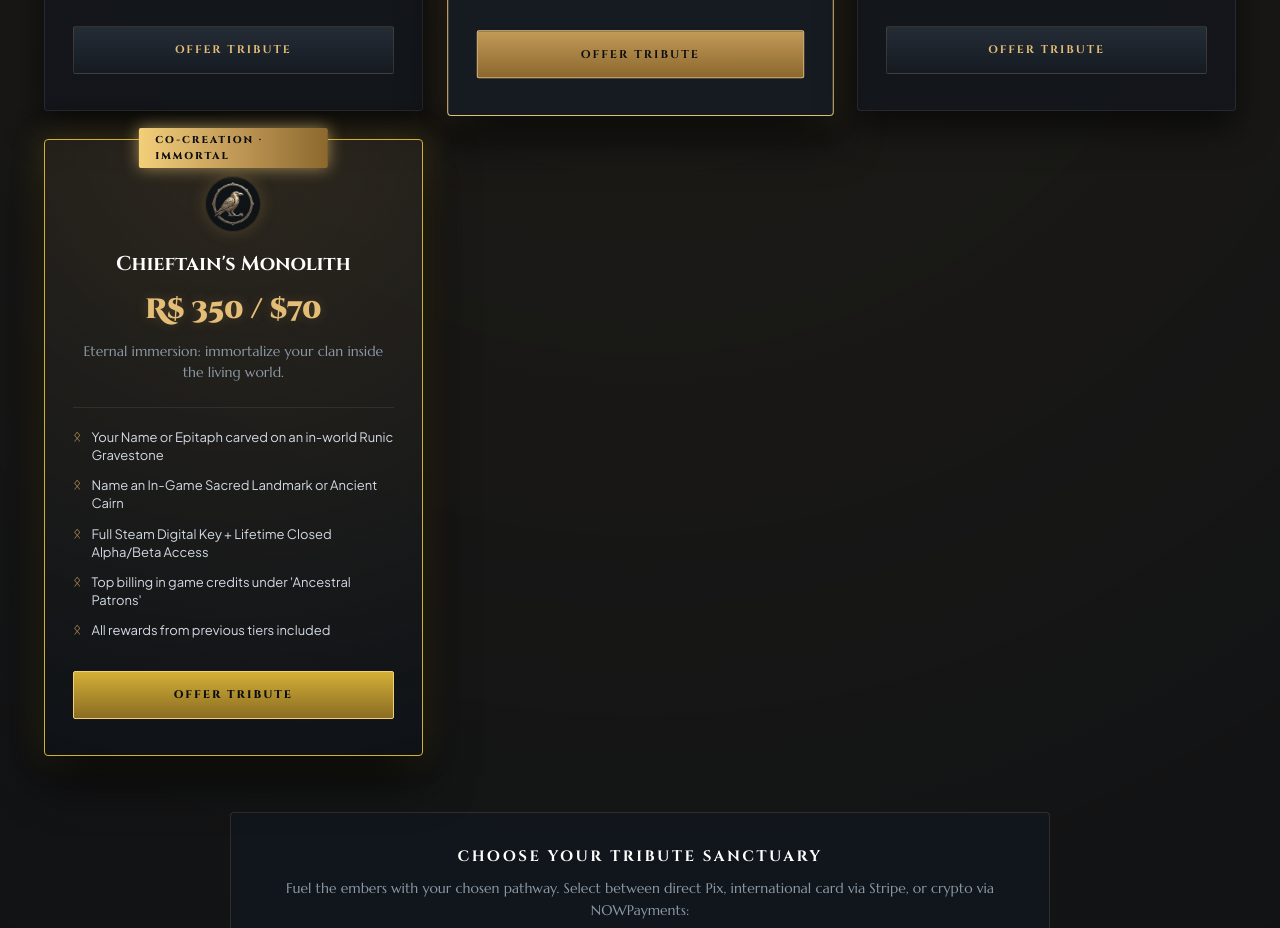
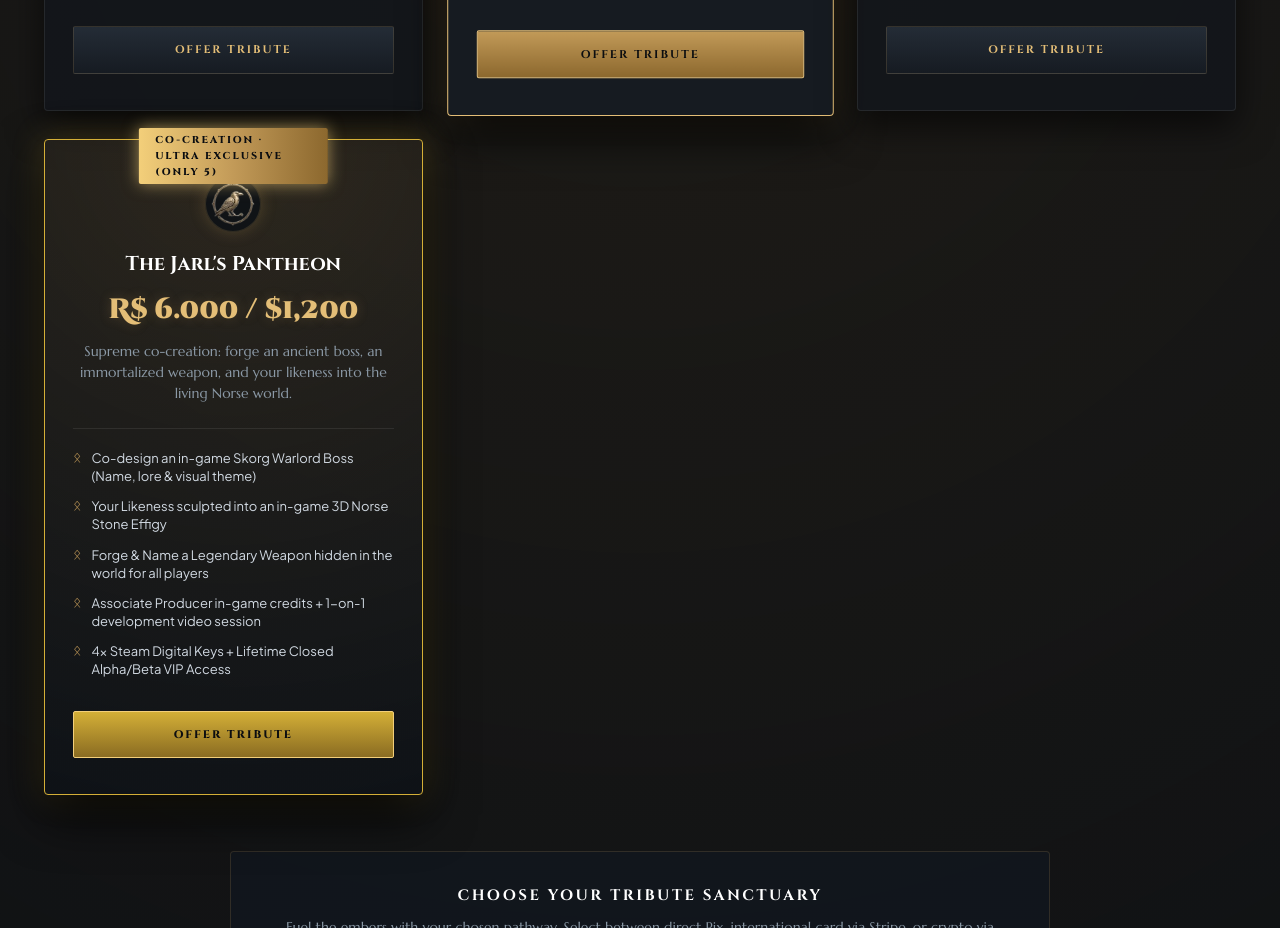
Before and after one commit to wildgardgame-del/wildgardpage, a plain HTML site: page index.html in a window 1280 px wide. Shown: the part 4988-5916 px from the top of the page. Drawn offline with Linux system fonts and the light colour scheme.

Commit message:
Upgrade Co-Creation tier to The Jarl Pantheon (,200 / R$ 6.000) with boss design and 3D likeness

```diff
--- a/index.html
+++ b/index.html
@@ -460,25 +460,25 @@
           <a href="https://donate.stripe.com/eVq3cxgJX0yBaT3bCY1ck00" target="_blank" rel="noopener" class="btn-donate-tier" data-i18n="btn_choose_tier">OFFER TRIBUTE</a>
         </div>
 
-        <!-- Tier 4 (Legendary Co-creation) -->
+        <!-- Tier 4 (Legendary Co-creation: The Jarl's Pantheon) -->
         <div class="donate-card legendary">
-          <span class="featured-badge legendary-badge" data-i18n="badge_legendary">CO-CREATION · IMMORTAL</span>
+          <span class="featured-badge legendary-badge" data-i18n="badge_legendary">CO-CREATION · ULTRA EXCLUSIVE (ONLY 5)</span>
           <div class="donate-header">
             <div class="donate-medallion-wrap">
-              <img src="assets/5.png" alt="Chieftain's Monolith" class="donate-medallion">
+              <img src="assets/5.png" alt="The Jarl's Pantheon" class="donate-medallion">
             </div>
-            <h3 class="tier-title" data-i18n="t4_title">Chieftain's Monolith</h3>
-            <div class="tier-price" data-i18n="t4_price">R$ 350 / $70</div>
-            <p class="tier-desc" data-i18n="t4_desc">Eternal immersion: immortalize your clan inside the living world.</p>
+            <h3 class="tier-title" data-i18n="t4_title">The Jarl's Pantheon</h3>
+            <div class="tier-price" data-i18n="t4_price">R$ 6.000 / $1,200</div>
+            <p class="tier-desc" data-i18n="t4_desc">Supreme co-creation: forge an ancient boss, an immortalized weapon, and your likeness into the living Norse world.</p>
           </div>
           <ul class="tier-perks-list">
-            <li><span class="perk-rune">ᛟ</span> <span data-i18n="t4_p1">Your Name or Epitaph carved on an in-world Runic Gravestone</span></li>
-            <li><span class="perk-rune">ᛟ</span> <span data-i18n="t4_p2">Name an In-Game Sacred Landmark or Ancient Cairn</span></li>
-            <li><span class="perk-rune">ᛟ</span> <span data-i18n="t4_p3">Full Steam Digital Key + Lifetime Closed Alpha/Beta Access</span></li>
-            <li><span class="perk-rune">ᛟ</span> <span data-i18n="t4_p4">Top billing in game credits under "Ancestral Patrons"</span></li>
-            <li><span class="perk-rune">ᛟ</span> <span data-i18n="t4_p5">All rewards from previous tiers included</span></li>
+            <li><span class="perk-rune">ᛟ</span> <span data-i18n="t4_p1">Co-design an in-game Skorg Warlord Boss (Name, lore & visual theme)</span></li>
+            <li><span class="perk-rune">ᛟ</span> <span data-i18n="t4_p2">Your Likeness sculpted into an in-game 3D Norse Stone Effigy</span></li>
+            <li><span class="perk-rune">ᛟ</span> <span data-i18n="t4_p3">Forge & Name a Legendary Weapon hidden in the world for all players</span></li>
+            <li><span class="perk-rune">ᛟ</span> <span data-i18n="t4_p4">Associate Producer in-game credits + 1-on-1 development video session</span></li>
+            <li><span class="perk-rune">ᛟ</span> <span data-i18n="t4_p5">4x Steam Digital Keys + Lifetime Closed Alpha/Beta VIP Access</span></li>
           </ul>
-          <a href="https://donate.stripe.com/eVq3cxgJX0yBaT3bCY1ck00" target="_blank" rel="noopener" class="btn-donate-tier" data-i18n="btn_choose_tier">OFFER TRIBUTE</a>
+          <a href="https://donate.stripe.com/eVq3cxgJX0yBaT3bCY1ck00" target="_blank" rel="noopener" class="btn-donate-tier" data-i18n="btn_choose_tier">CLAIM THE JARL'S MANTLE</a>
         </div>
       </div>
 
--- a/main.js
+++ b/main.js
@@ -117,16 +117,16 @@ const TRANSLATIONS = {
     t3_p1: "Full Steam Digital Key for Wildgard upon official release",
     t3_p2: "Commemorative in-game credits as an Honored Patron",
     t3_p3: "All rewards from previous tiers included",
-    t4_title: "Chieftain's Monolith",
-    t4_price: "R$ 350 / $70",
-    t4_desc: "Eternal immersion: immortalize your clan inside the living world.",
-    t4_p1: "Your Name or Epitaph carved on an in-world Runic Gravestone",
-    t4_p2: "Name an In-Game Sacred Landmark or Ancient Cairn",
-    t4_p3: "Full Steam Digital Key + Lifetime Closed Alpha/Beta Access",
-    t4_p4: "Top billing in game credits under 'Ancestral Patrons'",
-    t4_p5: "All rewards from previous tiers included",
+    t4_title: "The Jarl's Pantheon",
+    t4_price: "R$ 6.000 / $1,200",
+    t4_desc: "Supreme co-creation: forge an ancient boss, an immortalized weapon, and your likeness into the living Norse world.",
+    t4_p1: "Co-design an in-game Skorg Warlord Boss (Name, lore & visual theme)",
+    t4_p2: "Your Likeness sculpted into an in-game 3D Norse Stone Effigy",
+    t4_p3: "Forge & Name a Legendary Weapon hidden in the world for all players",
+    t4_p4: "Associate Producer in-game credits + 1-on-1 development video session",
+    t4_p5: "4x Steam Digital Keys + Lifetime Closed Alpha/Beta VIP Access",
     badge_most_popular: "RECOMMENDED",
-    badge_legendary: "CO-CREATION · IMMORTAL",
+    badge_legendary: "CO-CREATION · ULTRA EXCLUSIVE (ONLY 5)",
     btn_choose_tier: "OFFER TRIBUTE",
     support_sanctuary_title: "CHOOSE YOUR TRIBUTE SANCTUARY",
     support_sanctuary_desc: "Fuel the embers with your chosen pathway. Select between direct Pix, international card via Stripe, or crypto via NOWPayments:",
@@ -275,16 +275,16 @@ const TRANSLATIONS = {
     t3_p1: "Chave Digital Steam completa de Wildgard no lançamento oficial",
     t3_p2: "Nome em destaque nos créditos como Patrono de Honra",
     t3_p3: "Todas as recompensas dos tiers anteriores incluídas",
-    t4_title: "Monólito do Chefe de Clã",
-    t4_price: "R$ 350 / $70",
-    t4_desc: "Imersão eterna: imortalize o seu clã dentro do mundo vivo de Wildgard.",
-    t4_p1: "Seu Nome ou Epitáfio esculpido em uma Lápide Rúnica nos ermos do jogo",
-    t4_p2: "Batize um Ponto Sagrado de Interesse ou Monólito Antigo no mapa",
-    t4_p3: "Chave Digital Steam completa + Acesso vitalício a todos os Alphas/Betas",
-    t4_p4: "Créditos principais em destaque sob a seção 'Patronos Ancestrais'",
-    t4_p5: "Todas as recompensas dos tiers anteriores incluídas",
+    t4_title: "O Panteão do Jarl",
+    t4_price: "R$ 6.000 / $1,200",
+    t4_desc: "Co-criação suprema: forje um chefão ancestral, uma arma lendária e seu semblante dentro do mundo vivo de Wildgard.",
+    t4_p1: "Co-crie um Chefão de Guerra Skorg (Nome, lore nórdica e visual temático)",
+    t4_p2: "Seu Semblante esculpido em uma Efígie Ancestral de Pedra 3D no mapa",
+    t4_p3: "Forje e Batize uma Arma Lendária escondida no jogo para outros jogadores acharem",
+    t4_p4: "Créditos oficiais como Produtor Associado + Sessão 1-a-1 com o criador",
+    t4_p5: "4 Chaves Steam completas + Acesso VIP vitalício a todos os Alphas e Betas",
     badge_most_popular: "RECOMENDADO",
-    badge_legendary: "CO-CRIAÇÃO · IMORTAL",
+    badge_legendary: "CO-CRIAÇÃO · ULTRA EXCLUSIVO (APENAS 5 VAGAS)",
     btn_choose_tier: "OFERECER TRIBUTO",
     support_sanctuary_title: "ESCOLHA SEU PORTAL DE TRIBUTO",
     support_sanctuary_desc: "Alimente as brasas da forja pelo seu método preferido. Escolha entre PIX direto sem taxas, cartão internacional via Stripe ou criptomoedas via NOWPayments:",
```
